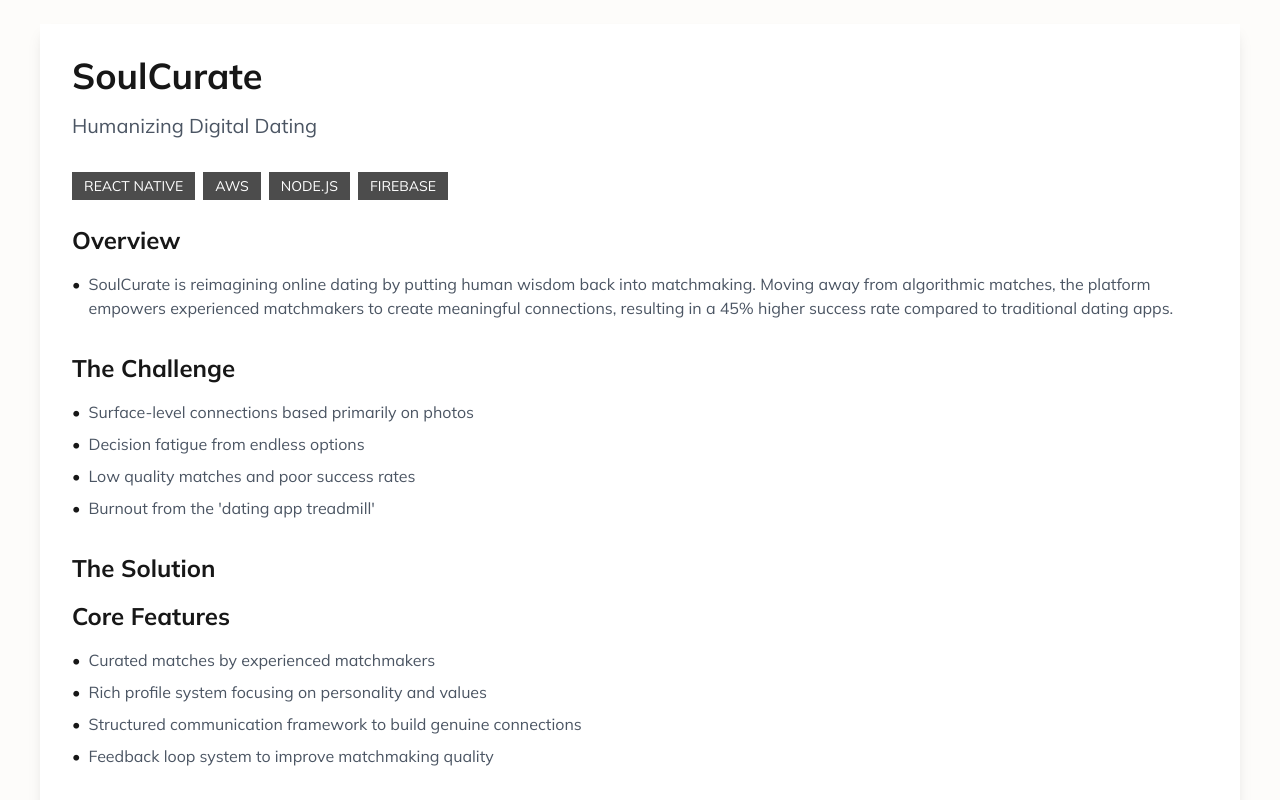
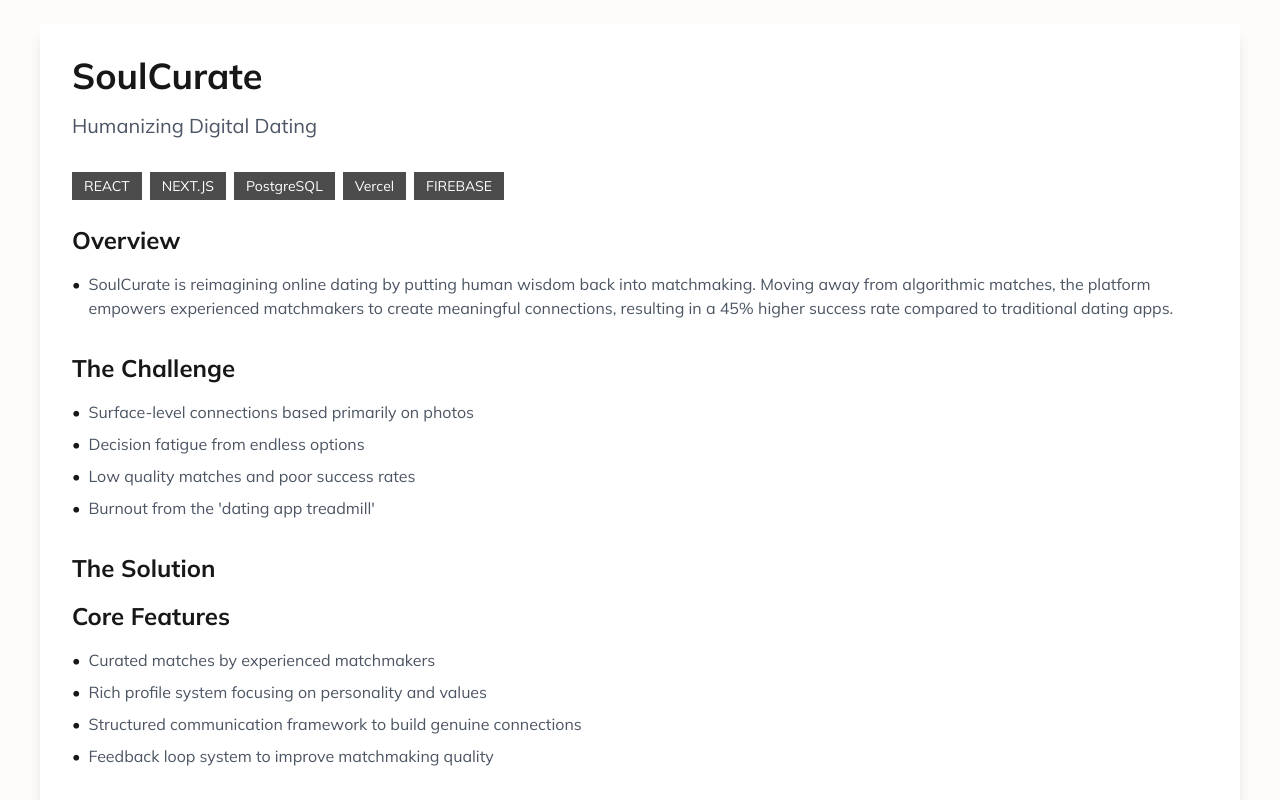
Before and after one commit to kareemsakr/next-portfolio, a Next.js app: page /project/soulcurate in a window 1280 px wide. Shown: the top 800 px of the page. Built offline with nearby package versions, Linux system fonts and the light colour scheme.

Commit message:
updated the tech stack for soulcurate

```diff
--- a/app/project/soulcurate/page.tsx
+++ b/app/project/soulcurate/page.tsx
@@ -4,7 +4,7 @@ export default function SoulCurateCaseStudy() {
   const soulCurate = {
     title: "SoulCurate",
     subtitle: "Humanizing Digital Dating",
-    techStack: ["REACT NATIVE", "AWS", "NODE.JS", "FIREBASE"],
+    techStack: ["REACT", "NEXT.JS", "PostgreSQL", "Vercel", "FIREBASE"],
     overview:
       "SoulCurate is reimagining online dating by putting human wisdom back into matchmaking. Moving away from algorithmic matches, the platform empowers experienced matchmakers to create meaningful connections, resulting in a 45% higher success rate compared to traditional dating apps.",
     challenges: [
```
